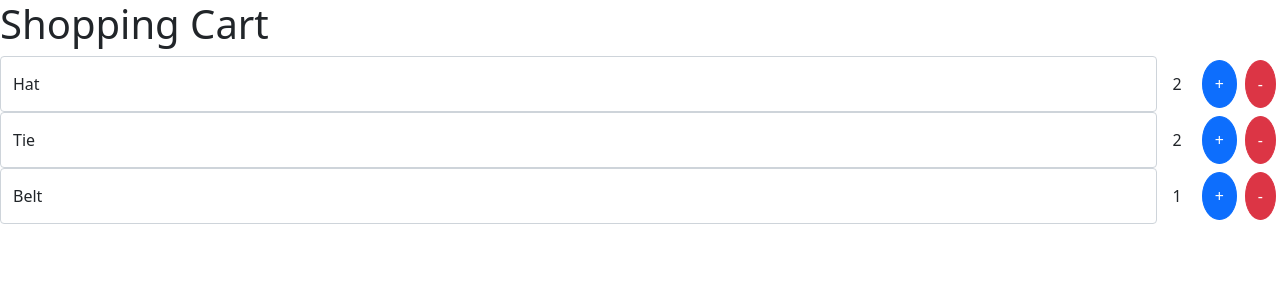
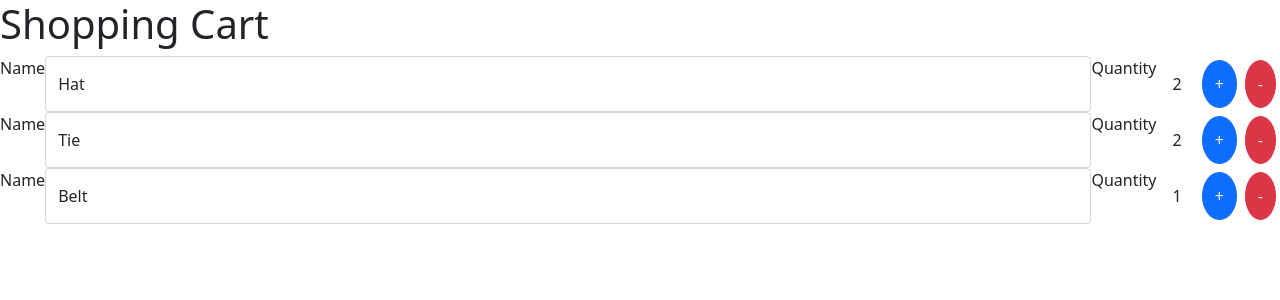
Before and after one commit to paulsmithkc/react-shopping-cart, a React (Create React App) app: page / in a window 1280 px wide. Shown: the top 300 px of the page. Built offline with nearby package versions, Linux system fonts and the light colour scheme.

Commit message:
hoisted state up to app

```diff
--- a/src/App.js
+++ b/src/App.js
@@ -1,12 +1,54 @@
-import CartItem from './CartItem'
+import { useState } from 'react';
+import CartItem from './CartItem';
 
 function App() {
-  return (<div>
-    <h1>Shopping Cart</h1>
-    <CartItem name="Hat" quantity="2" />
-    <CartItem name="Tie" quantity="2" />
-    <CartItem name="Belt" quantity="1" />
-  </div>);
+  const [item1, setItem1] = useState({ id: 1, name: 'Hat', quantity: 2 });
+  const [item2, setItem2] = useState({ id: 2, name: 'Tie', quantity: 2 });
+  const [item3, setItem3] = useState({ id: 3, name: 'Belt', quantity: 1 });
+
+  function onNameChange(evt, item, setItem) {
+    const newName = evt.currentTarget.value;
+    setItem({ ...item, name: newName });
+    //item1.name = newName;
+    //setItem1(item1);
+    console.log('onNameChange', newName);
+  }
+
+  function onQuantityAdd(evt, item, setItem) {
+    const newQuantity = item.quantity + 1;
+    setItem({ ...item, quantity: newQuantity });
+    console.log('onQuantityAdd', newQuantity);
+  }
+
+  function onQuantityRemove(evt, item, setItem) {
+    const newQuantity = item.quantity - 1;
+    setItem({ ...item, quantity: newQuantity });
+    console.log('onQuantityAdd', newQuantity);
+  }
+
+  return (
+    <div>
+      <h1>Shopping Cart</h1>
+      <CartItem
+        item={item1}
+        onNameChange={(evt) => onNameChange(evt, item1, setItem1)}
+        onQuantityAdd={(evt) => onQuantityAdd(evt, item1, setItem1)}
+        onQuantityRemove={(evt) => onQuantityRemove(evt, item1, setItem1)}
+      />
+      <CartItem
+        item={item2}
+        onNameChange={(evt) => onNameChange(evt, item2, setItem2)}
+        onQuantityAdd={(evt) => onQuantityAdd(evt, item2, setItem2)}
+        onQuantityRemove={(evt) => onQuantityRemove(evt, item2, setItem2)}
+      />
+      <CartItem
+        item={item3}
+        onNameChange={(evt) => onNameChange(evt, item3, setItem3)}
+        onQuantityAdd={(evt) => onQuantityAdd(evt, item3, setItem3)}
+        onQuantityRemove={(evt) => onQuantityRemove(evt, item3, setItem3)}
+      />
+    </div>
+  );
 }
 
 export default App;
--- a/src/CartItem.js
+++ b/src/CartItem.js
@@ -1,38 +1,51 @@
 import { useState } from 'react';
 
-function CartItem({ name, quantity }) {
+function CartItem({ item, onNameChange, onQuantityAdd, onQuantityRemove }) {
+  // const [ currentQuantity, setCurrentQuantity ] = useState(item.quantity);
+  // const [ currentName, setCurrentName ] = useState(item.name);
 
-  const [ currentQuantity, setCurrentQuantity ] = useState(parseInt(quantity));
-  const [ currentName, setCurrentName ] = useState(name);
+  // function onAdd(evt) {
+  //   console.log('add');
+  //   setCurrentQuantity(currentQuantity + 1);
+  // }
 
-  function onAdd(evt) {
-    console.log('add');
-    setCurrentQuantity(currentQuantity + 1);
-  }
+  // function onRemove(evt) {
+  //   console.log('remove');
+  //   setCurrentQuantity(currentQuantity - 1);
+  // }
 
-  function onRemove(evt) {
-    console.log('remove');
-    setCurrentQuantity(currentQuantity - 1);
-  }
-
-  function onNameChange(evt) {
-    const newName = evt.currentTarget.value;
-    setCurrentName(newName);
-    console.log('name change', newName);
-  }
+  // function onNameChange(evt) {
+  //   const newName = evt.currentTarget.value;
+  //   setCurrentName(newName);
+  //   console.log('name change', newName);
+  // }
 
   return (
-    <div className="CartItem d-flex">
-      <input value={currentName} className="CartItem-name form-control"
-             onChange={(evt) => onNameChange(evt)} />
-      <span className="CartItem-quantity m-3">{currentQuantity}</span>
-      <button type="button" className="CartItem-add btn btn-primary rounded-circle m-1"
-              onClick={(evt) => onAdd(evt)}>
+    <div id={`item-${item.id}`} className="CartItem d-flex">
+      <label htmlFor={`item-${item.id}-name`}>Name</label>
+      <input
+        id={`item-${item.id}-name`}
+        value={item.name}
+        className="CartItem-name form-control"
+        onChange={(evt) => onNameChange(evt)}
+      />
+      <label htmlFor={`item-${item.id}-quantity`}>Quantity</label>
+      <span id={`item-${item.id}-quantity`} className="CartItem-quantity m-3">
+        {item.quantity}
+      </span>
+      <button
+        type="button"
+        className="CartItem-add btn btn-primary rounded-circle m-1"
+        onClick={(evt) => onQuantityAdd(evt)}
+      >
         <span>+</span>
         <span className="visually-hidden">Add</span>
       </button>
-      <button type="button" className="CartItem-remove btn btn-danger rounded-circle m-1"
-              onClick={(evt) => onRemove(evt)}>
+      <button
+        type="button"
+        className="CartItem-remove btn btn-danger rounded-circle m-1"
+        onClick={(evt) => onQuantityRemove(evt)}
+      >
         <span>-</span>
         <span className="visually-hidden">remove</span>
       </button>
```
